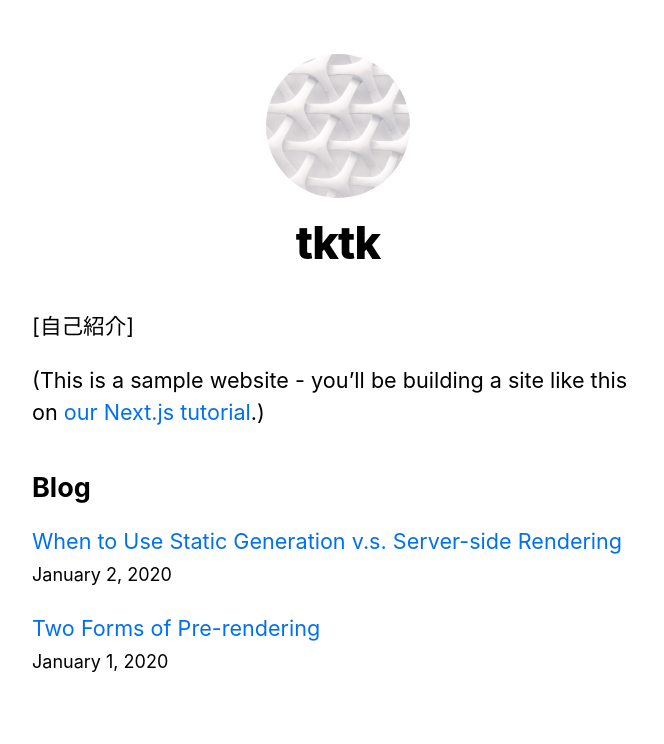
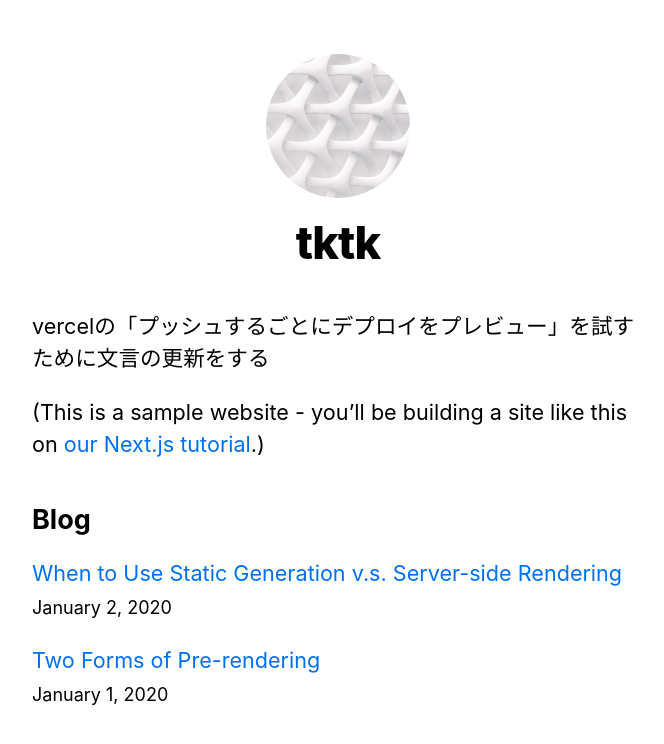
Before and after one commit to toku-chan/nextjs-blog, a Next.js app: page / in a window 1280 px wide. Shown: the top 744 px of the page, without its empty margins (302-966 px from the left). Built offline with nearby package versions, Linux system fonts and the light colour scheme.

Commit message:
update: vercelのお試しのために自己紹介文を更新

```diff
--- a/pages/index.jsx
+++ b/pages/index.jsx
@@ -23,7 +23,7 @@ export default function Home({
         <title>{siteTitle}</title>
       </Head>
       <section className={utilStyles.headingMd}>
-        <p>[自己紹介]</p>
+        <p>vercelの「プッシュするごとにデプロイをプレビュー」を試すために文言の更新をする</p>
         <p>(This is a sample website - you’ll be building a site like this on{' '}<a href="https://nextjs.org/learn">our Next.js tutorial</a>.)</p>
       </section>
 
```
